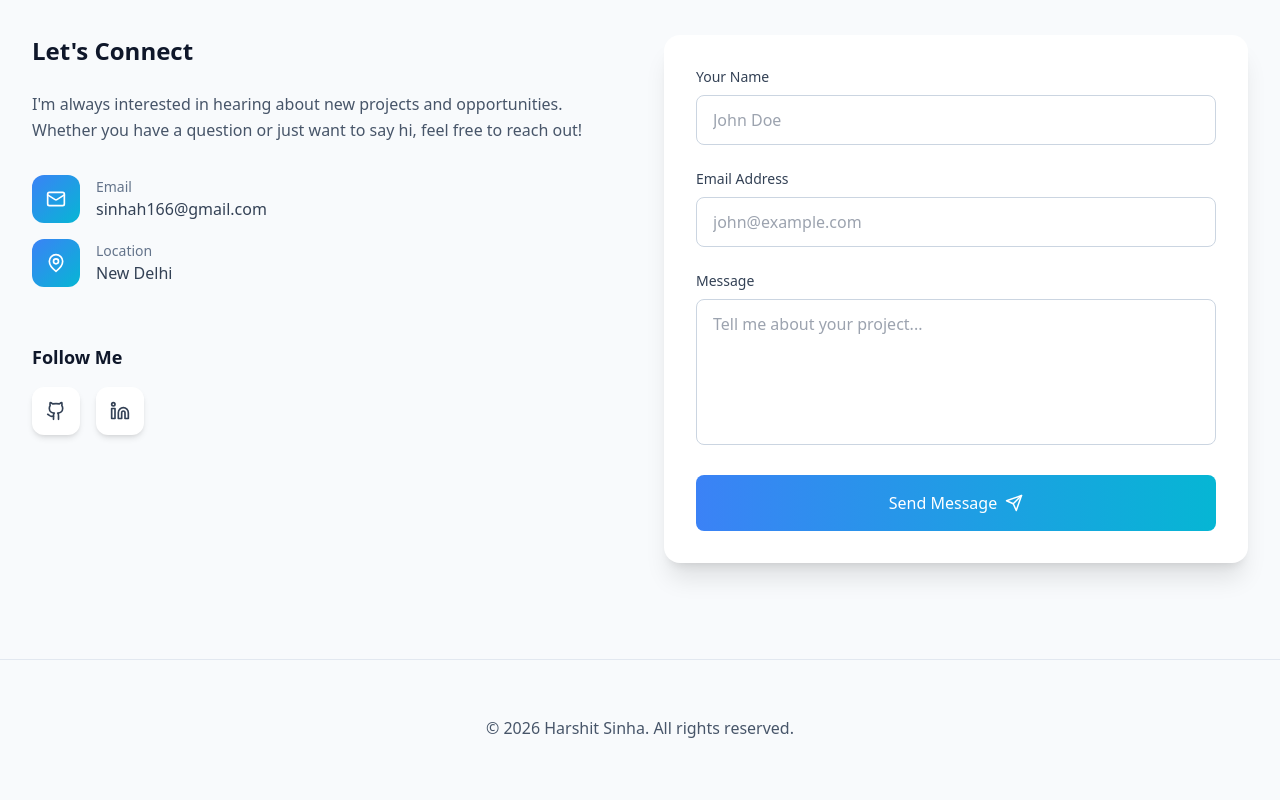
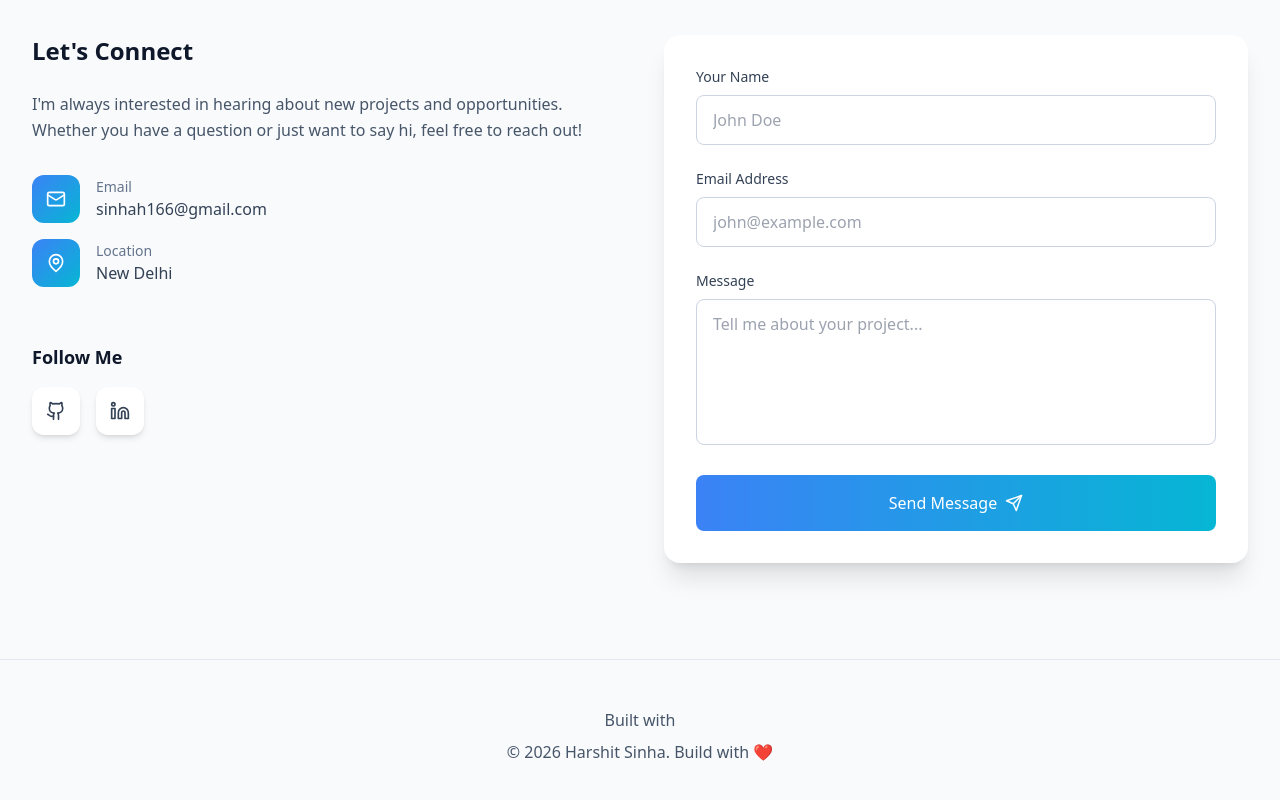
Before and after one commit to sinhah166/Portfolio, a React (Vite) app: page / in a window 1280 px wide. Shown: the part 2681-3481 px from the top of the page. Built offline with nearby package versions, Linux system fonts and the light colour scheme.

Commit message:
Updated Contact.tsx

```diff
--- a/src/components/Contact.tsx
+++ b/src/components/Contact.tsx
@@ -190,7 +190,8 @@ export default function Contact() {
       <footer className="mt-24 pt-12 border-t border-slate-200">
         <div className="max-w-7xl mx-auto px-4 sm:px-6 lg:px-8">
           <div className="text-center text-slate-600">
-            <p className="mt-2">© 2026 Harshit Sinha. All rights reserved.</p>
+            <p>Built with </p>
+            <p className="mt-2">© 2026 Harshit Sinha. Build with ❤️</p>
           </div>
         </div>
       </footer>
```
